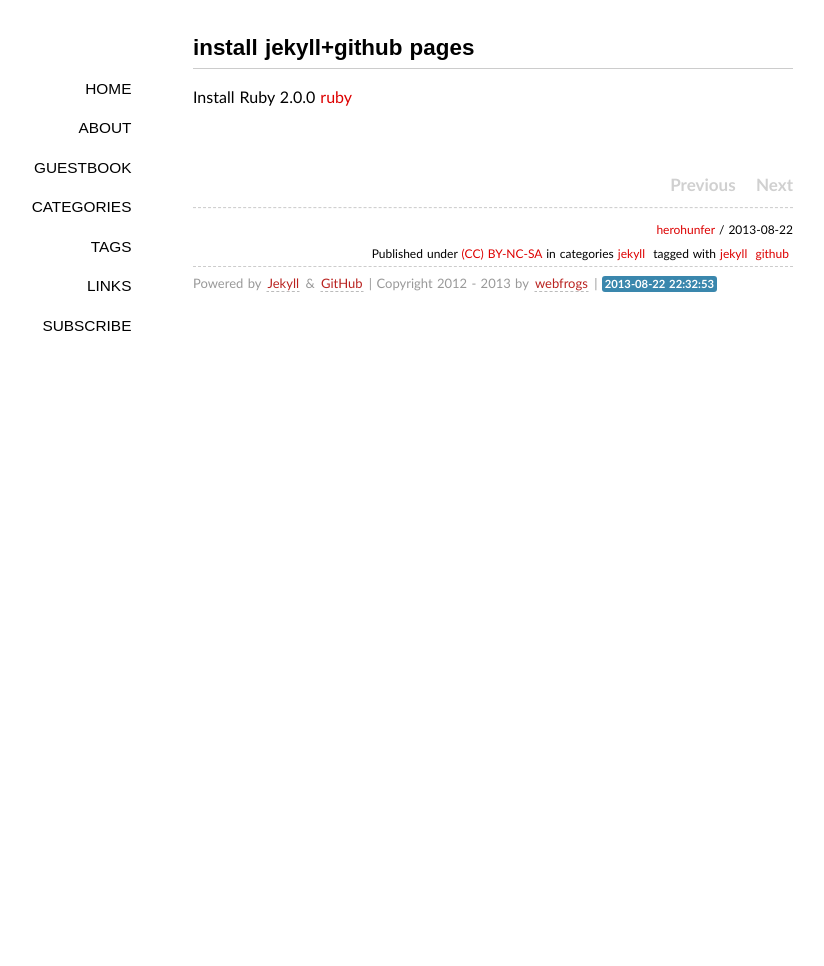
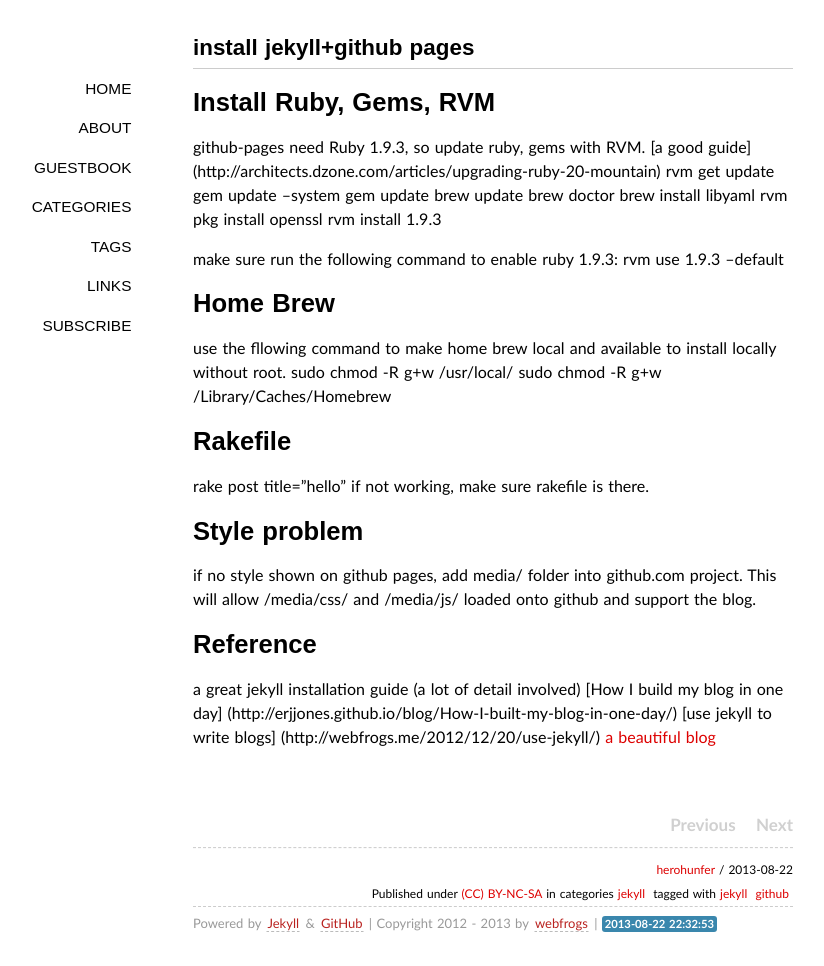
Before and after one commit to herohunfer/blog, a Jekyll site: the page built from _posts/2013-08-22-install-jekyllgithub-pages.md, in a window 1280 px wide. Shown: the whole page, without its empty margins (147-971 px from the left). Built offline with Jekyll 4.4.1, drawn with Linux system fonts in a browser that asks for light colours; some web fonts are replaced; Markdown is read by kramdown in place of the engine named in the settings; comment, search, counter and statistics services are not loaded; before the commit the page ends 900 px from its top, so only the background shows below that.

Commit message:
new post

```diff
--- a/_posts/2013-08-22-install-jekyllgithub-pages.md
+++ b/_posts/2013-08-22-install-jekyllgithub-pages.md
@@ -4,6 +4,34 @@ title: "install jekyll+github pages"
 category: jekyll
 tags: [jekyll, github]
 ---
+#Install Ruby, Gems, RVM
+github-pages need Ruby 1.9.3, so update ruby, gems with RVM.
+[a good guide] (http://architects.dzone.com/articles/upgrading-ruby-20-mountain)
+  rvm get update
+  gem update --system
+  gem update
+  brew update
+  brew doctor
+  brew install libyaml
+  rvm pkg install openssl
+  rvm install 1.9.3
 
-Install Ruby 2.0.0
-[ruby](www.ruby.com)
+make sure run the following command to enable ruby 1.9.3:
+  rvm use 1.9.3 --default
+
+# Home Brew
+use the fllowing command to make home brew local and available to install locally without root.
+  sudo chmod -R g+w /usr/local/
+  sudo chmod -R g+w /Library/Caches/Homebrew
+
+# Rakefile
+rake post title="hello"
+if not working, make sure rakefile is there.
+
+# Style problem
+if no style shown on github pages, add media/ folder into github.com project. This will allow /media/css/ and /media/js/ loaded onto github and support the blog.
+
+# Reference
+a great jekyll installation guide (a lot of detail involved) [How I build my blog in one day] (http://erjjones.github.io/blog/How-I-built-my-blog-in-one-day/)
+[use jekyll to write blogs] (http://webfrogs.me/2012/12/20/use-jekyll/)
+[a beautiful blog](www.mingxinglai.com)
```
